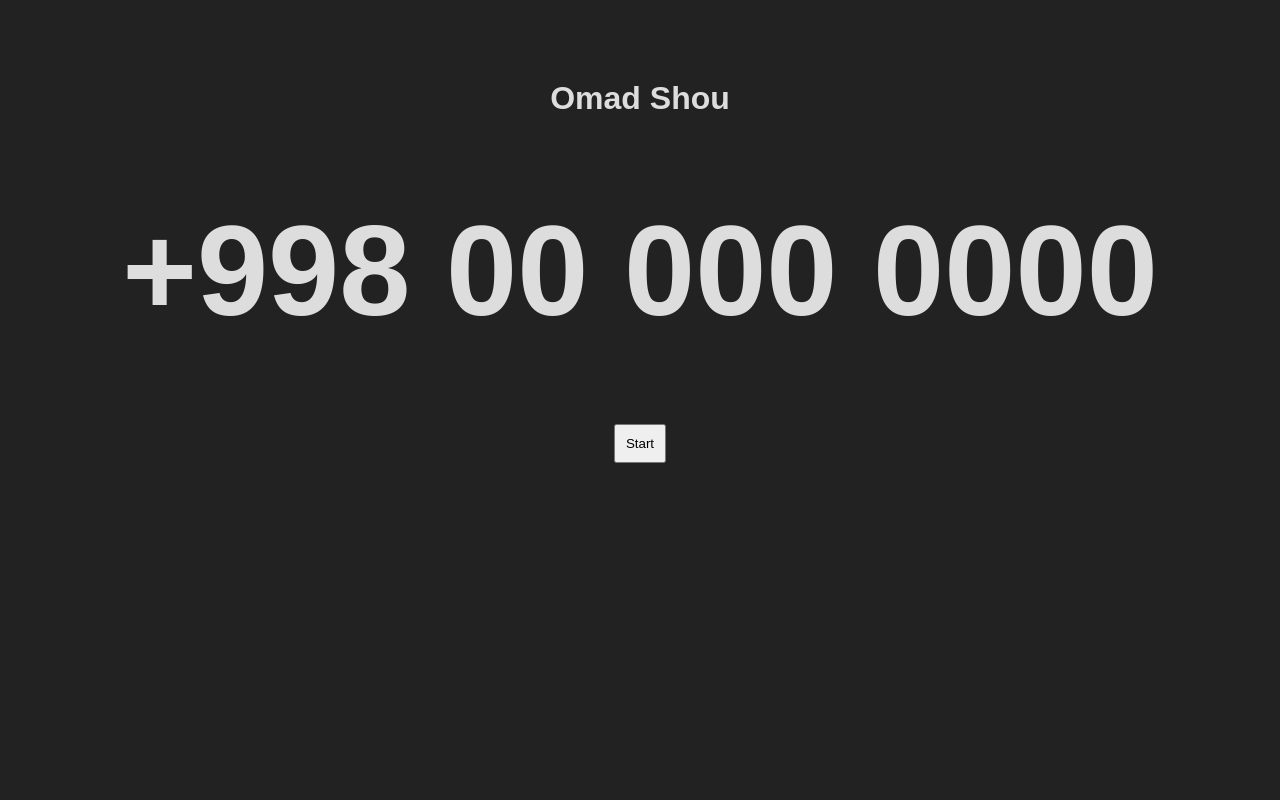
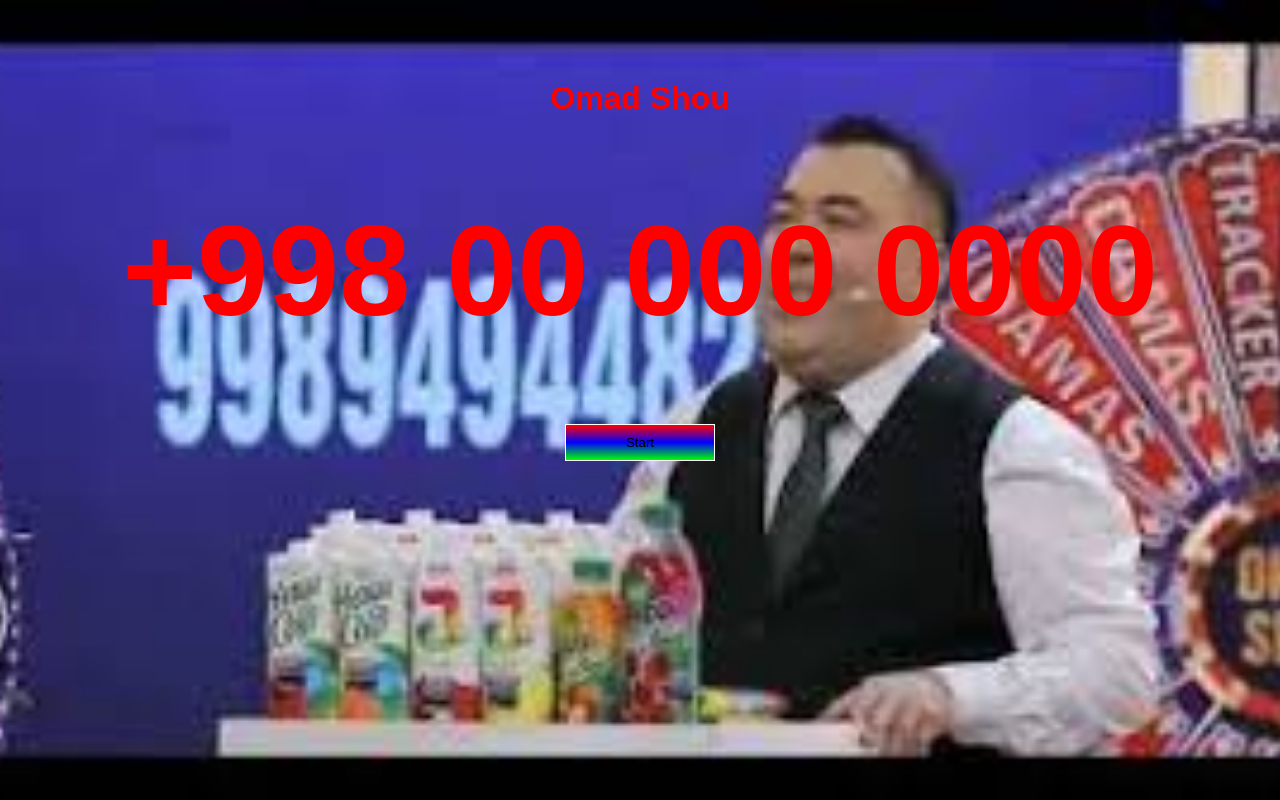
Before and after one commit to rivojiddin0410/Omad-shou, a plain HTML site: page index.html in a window 1280 px wide. Drawn offline with Linux system fonts and the light colour scheme.

Commit message:
omad shou

```diff
--- a/index.js
+++ b/index.js
@@ -3,12 +3,16 @@ const btn = document.querySelector(".tel")
 console.log(tel);
 
 let numbers = [
-    "+998 91 347 0410",
+    "+998 91 347 04 10",
     "+7 961 115 11 24",
     "+998 91 359 52 62",
     "+998 90 690 52 62",
     "+998 90 599 14 11",
     "+998 91 366 34 36",
+    "+998 90 596 20 49",
+    "+998 91 396 27 72",
+    "+998 91 396 01 38",
+
 ]
 
 function omad() {
--- a/steyli.css
+++ b/steyli.css
@@ -7,8 +7,8 @@
 .main{
     width: 100%;
     height: 100vh;
-    background: #222;
-    color: #ddd;
+    background: url(./images.jpeg) no-repeat center/cover;
+    color: red;
     text-align: center;
     padding-top: 80px;
 }
@@ -18,4 +18,8 @@
 }
 .main button{
     padding: 10px;
+    width: 150px;
+    color: black;
+    background-image: linear-gradient(#f00,blue,#0f0);
+    border: 1px solid white;
 }
```
Also changed, not shown: images.jpeg (added).
